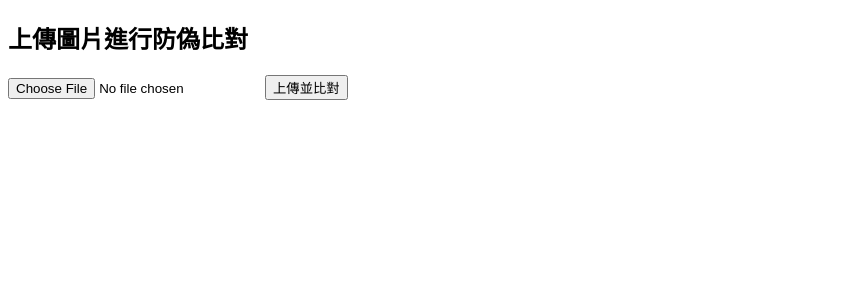
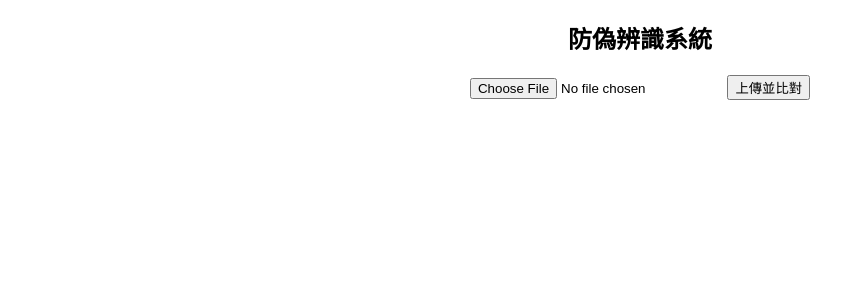
Before and after one commit to linyipin20357/image-matching, a Flask app: template security-PIC-check/templates/index.html in a window 1280 px wide. Shown: the top 300 px of the page, without its empty margins (0-865 px from the left). Run offline with Flask 3, Linux system fonts and the light colour scheme; the template is opened without the code that fills it, so the values that code supplies are empty.

Commit message:
Update index.html

```diff
--- a/security-PIC-check/templates/index.html
+++ b/security-PIC-check/templates/index.html
@@ -3,34 +3,51 @@
 <head>
     <meta charset="UTF-8">
     <meta name="viewport" content="width=device-width, initial-scale=1.0">
-    <title>防偽標籤比對</title>
+    <title>防偽辨識系統</title>
+    <style>
+        body { font-family: Arial, sans-serif; text-align: center; }
+        #preview { max-width: 100%; margin-top: 10px; }
+    </style>
 </head>
 <body>
-    <h2>上傳圖片進行防偽比對</h2>
-    <input type="file" id="imageUpload">
+    <h2>防偽辨識系統</h2>
+    <input type="file" id="fileInput" accept="image/*">
     <button onclick="uploadImage()">上傳並比對</button>
-    <p id="result"></p>
+    <p id="status"></p>
+    <img id="preview" style="display: none;">
 
     <script>
         function uploadImage() {
-            let fileInput = document.getElementById('imageUpload');
-            if (fileInput.files.length === 0) {
-                alert('請選擇圖片');
+            let fileInput = document.getElementById("fileInput").files[0];
+            if (!fileInput) {
+                alert("請選擇一張圖片！");
                 return;
             }
 
             let formData = new FormData();
-            formData.append("file", fileInput.files[0]);
+            formData.append("file", fileInput);
 
-            fetch('http://127.0.0.1:5000/upload', {
+            let reader = new FileReader();
+            reader.onload = function (e) {
+                document.getElementById("preview").src = e.target.result;
+                document.getElementById("preview").style.display = "block";
+            };
+            reader.readAsDataURL(fileInput);
+
+            document.getElementById("status").innerText = "上傳中...";
+
+            fetch("http://127.0.0.1:5000/upload", {
                 method: "POST",
                 body: formData
             })
             .then(response => response.json())
             .then(data => {
-                document.getElementById('result').innerText = data.message;
+                document.getElementById("status").innerText = data.message;
             })
-            .catch(error => console.error("上傳錯誤:", error));
+            .catch(error => {
+                console.error("錯誤:", error);
+                document.getElementById("status").innerText = "比對失敗，請稍後再試。";
+            });
         }
     </script>
 </body>
```
